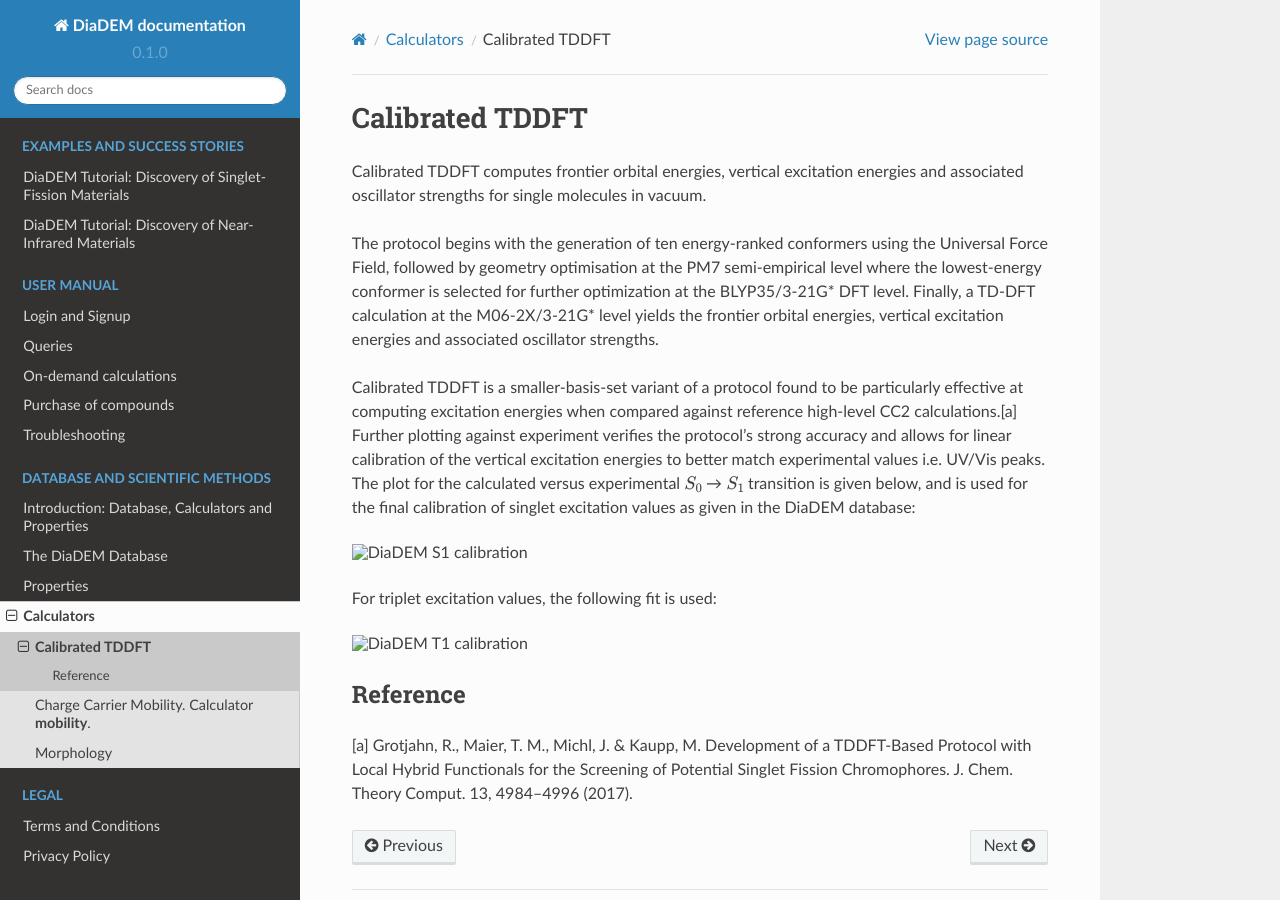
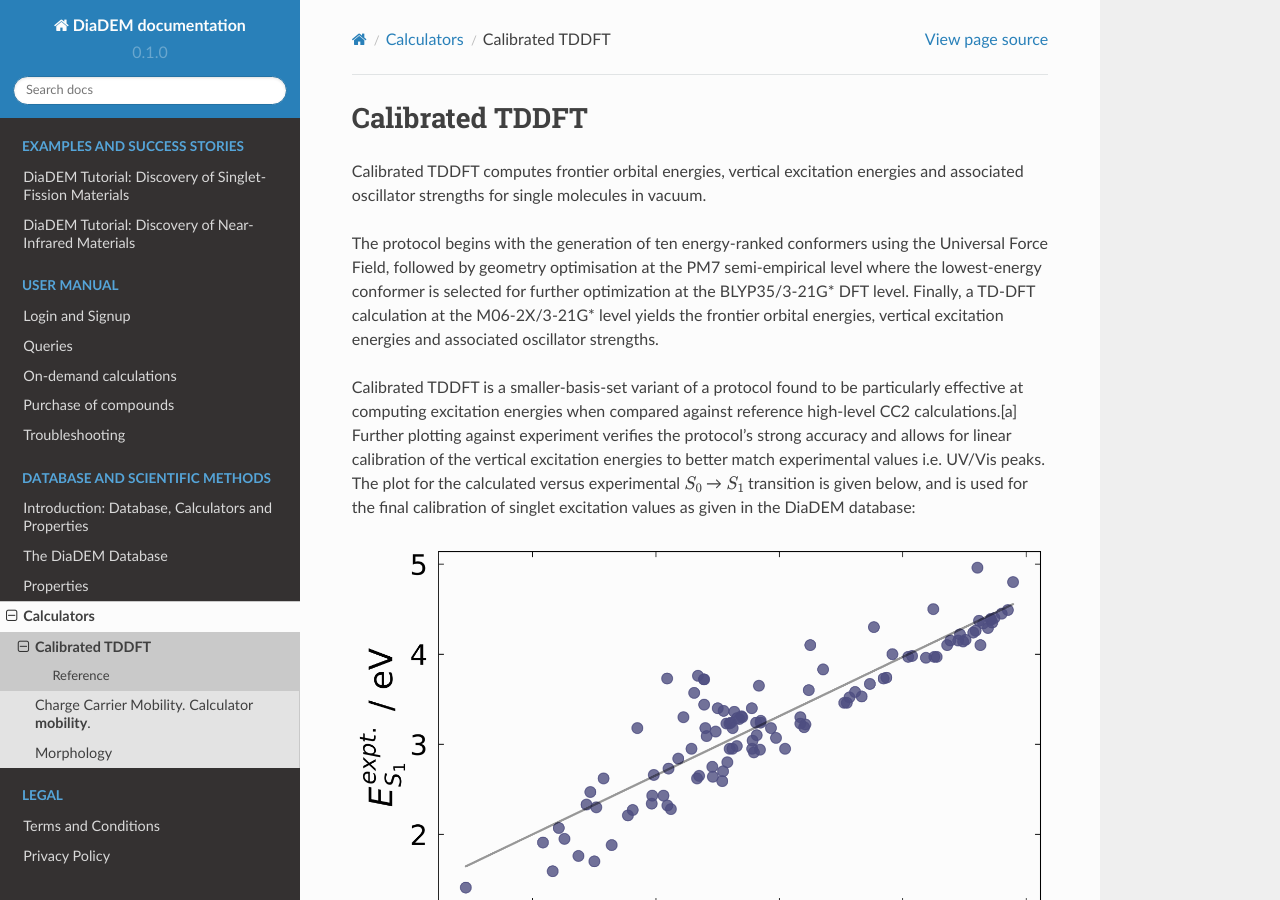
Before and after one commit to diadem-platform/diadem-docs, a Sphinx documentation site: the page built from docs/source/science/calculators/calib_TDDFT.rst, in a window 1280 px wide and 900 px high. Built offline with Sphinx 7.4.7 and the Read the Docs theme 2.0.0, drawn with Linux system fonts in a browser that asks for light colours.

Commit message:
changed paths to images

```diff
--- a/docs/source/science/calculators/calib_TDDFT.rst
+++ b/docs/source/science/calculators/calib_TDDFT.rst
@@ -9,12 +9,12 @@
 
 Calibrated TDDFT is a smaller-basis-set variant of a protocol found to be particularly effective at computing excitation energies when compared against reference high-level CC2 calculations.[a] Further plotting against experiment verifies the protocol's strong accuracy and allows for linear calibration of the vertical excitation energies to better match experimental values i.e. UV/Vis peaks. The plot for the calculated versus experimental :math:`S_{0}` → :math:`S_{1}` transition is given below, and is used for the final calibration of singlet excitation values as given in the DiaDEM database:
 
-.. image:: DIADEM_S1_CALIB.png
+.. image:: calib_TDDFT/DIADEM_S1_CALIB.png
       :alt: DiaDEM S1 calibration
 
 For triplet excitation values, the following fit is used:
 
-.. image:: DIADEM_T1_CALIB.png
+.. image:: calib_TDDFT/DIADEM_T1_CALIB.png
          :alt: DiaDEM T1 calibration
 
 Reference
```
